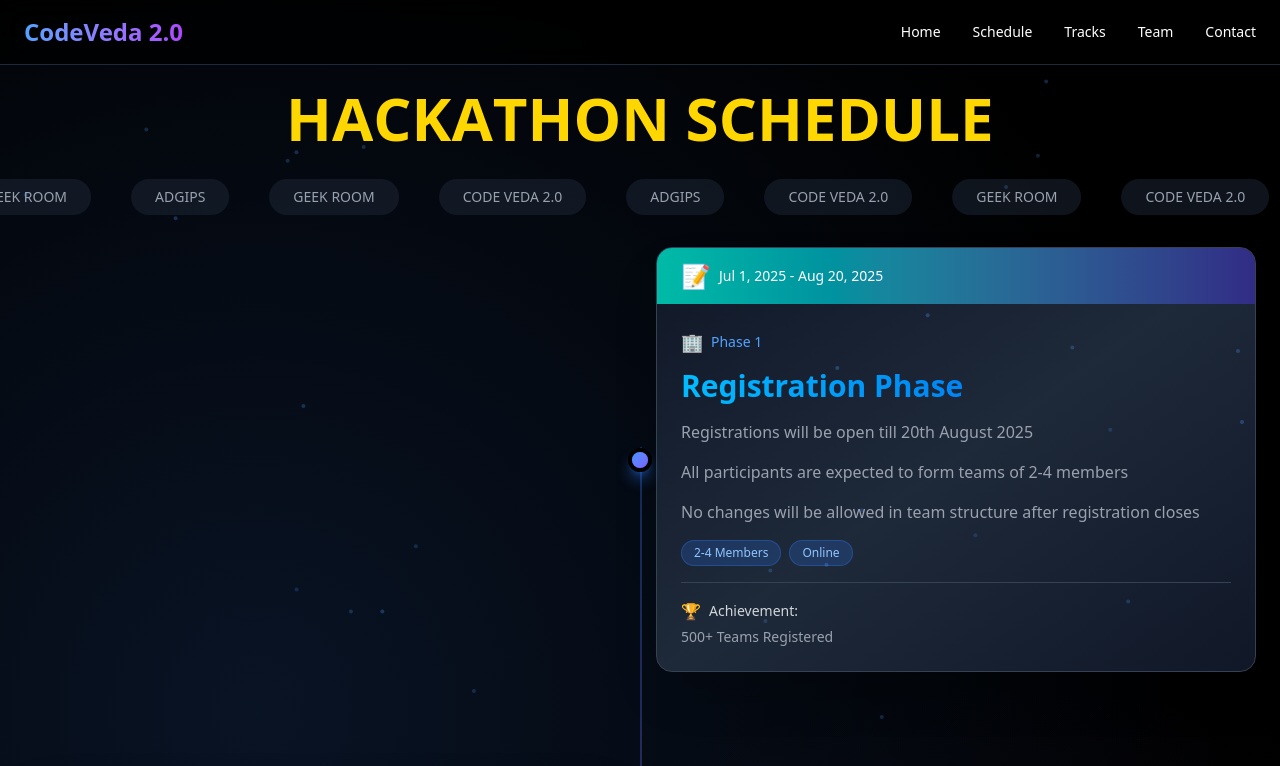
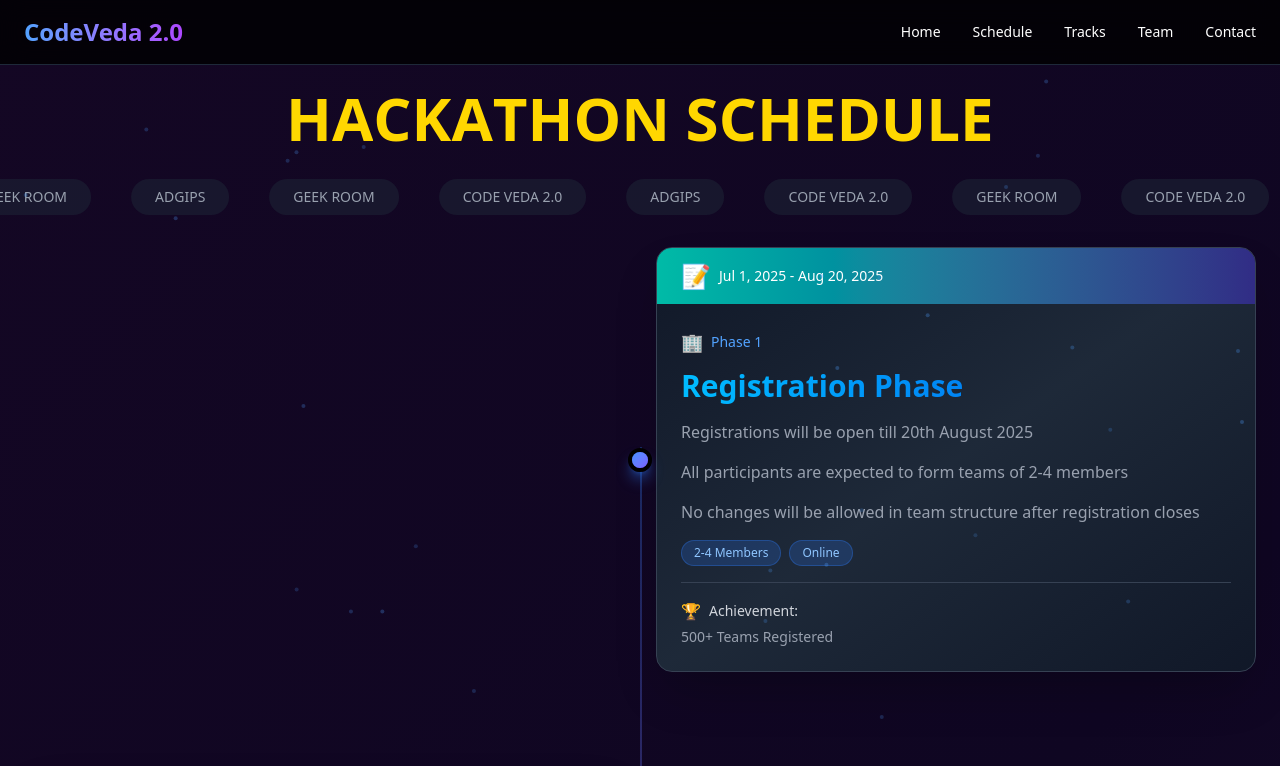
Before and after one commit to AyushChoudhary6/Code-Veda-2.0, a React (Vite) app: page / in a window 1280 px wide. Shown: the top 766 px of the page. Built offline with nearby package versions, Linux system fonts and the light colour scheme.

Commit message:
background change

```diff
--- a/src/App.tsx
+++ b/src/App.tsx
@@ -5,10 +5,11 @@ import Shuffle from "./components/Title";
 
 function App() {
   return (
-  <div className="min-h-screen bg-black text-white overflow-x-hidden" style={{
+  <div className="min-h-screen text-white bg-[linear-gradient(135deg,#140724_0%,#0f0622_50%,#1a0b2e_100%)] overflow-x-hidden">
+  {/* <div className="min-h-screen bg-black text-white overflow-x-hidden" style={{
       backgroundImage: `radial-gradient(circle at 20% 30%, rgba(59, 130, 246, 0.15) 0%, transparent 50%),
                         radial-gradient(circle at 80% 70%, rgba(139, 92, 246, 0.15) 0%, transparent 50%)`,
-    }} >
+    }} > */}
 
     <div>
       <Navbar/>
```
